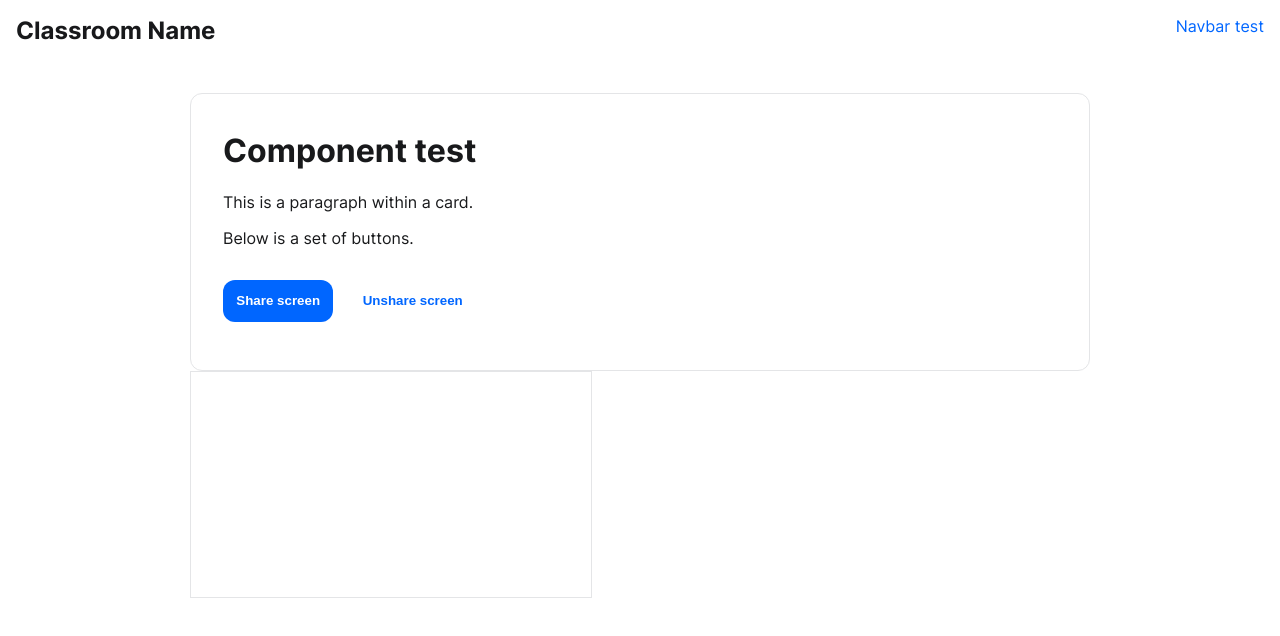
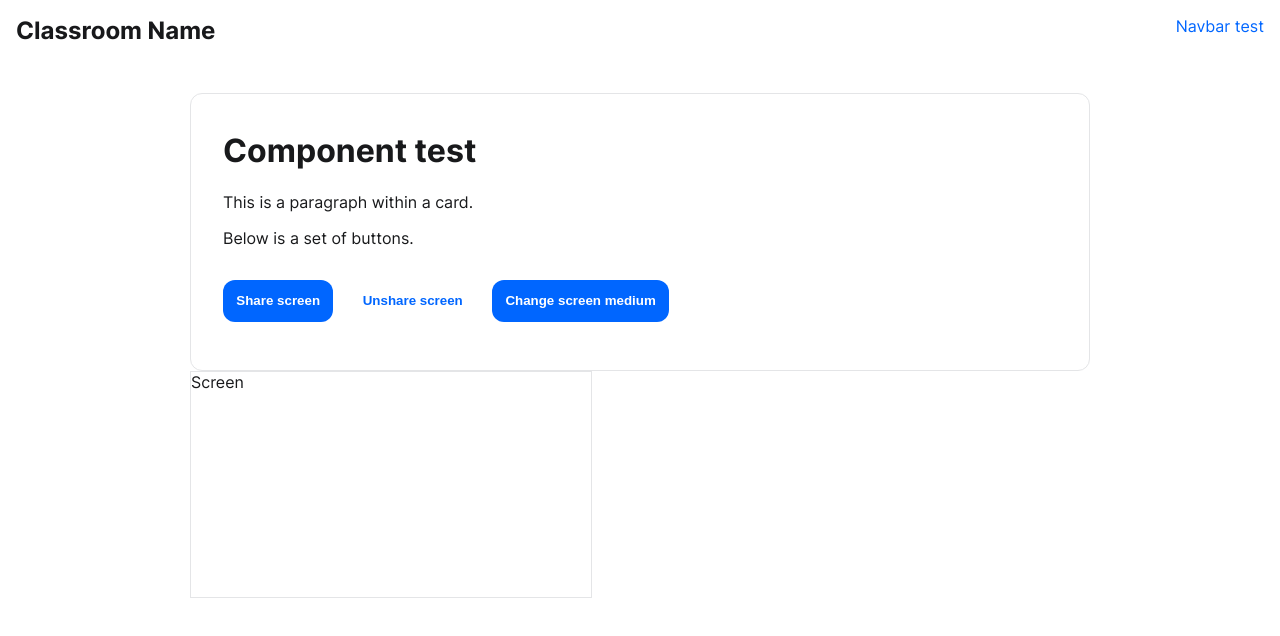
Before and after one commit to arbabf/next-gen-virtual-classroom, a Next.js app in the folder source/frontend/: page /screen in a window 1280 px wide. Shown: the top 636 px of the page. Built offline with nearby package versions, Linux system fonts and the light colour scheme.

Commit message:
Panel resize functionality. Click to expand, click again to shrink.

```diff
--- a/source/frontend/components/common/panel/Panel.module.css
+++ b/source/frontend/components/common/panel/Panel.module.css
@@ -1,19 +1,20 @@
 .screen {
-    background-color: white;
-    color: white;
+    background-color: var(--background);
     outline:4px;
     border: var(--border-light);
-    width:400px;
+    width:400px; /* Honestly it'd be more sane to use browser width/height, but if the user has to change their window size to something weird
+                    then the preview would also get weird. Defaults to 16:9 ratio. */
     height:225px;
 }
 .expandedscreen{
-    background-color: white;
-    background-image: url("/favicon.ico");
-    color:white;
+    background-color: var(--background);
     outline:4px;
     border: var(--border-light);
-    width:1280px;
-    height:720px;
+    width:100vw;
+    height:100vh;
+    position: fixed;
+    top: 0;
+    left: 0;
 }
 .screen:hover{
     cursor: pointer;
--- a/source/frontend/components/common/panel/panel.tsx
+++ b/source/frontend/components/common/panel/panel.tsx
@@ -1,36 +1,39 @@
-import { Component, MouseEventHandler } from 'react';
+/**
+ * Panels. These can be clicked to be expanded and clicked again to be shrunken.
+ * Author: Arbab Ahmed, Group 15 [Project 5]
+ * Last modified: 09/08/2022
+ */
+
+import { Component } from 'react';
 import React from 'react';
 import styles from './Panel.module.css';
-
-const elem = React.createElement
 
 /**
  * Panel properties.
  */
  type PanelProps = {
-
-	id: string;
     label: string;
 	expanded?: boolean;
-	/**
-	 * A click handler to make this button do something should it be pressed.
-	 */
-	onClick?: MouseEventHandler<HTMLElement>;
 };
 
 class Panel extends Component<PanelProps> {
 	constructor(props: PanelProps) {
 		super(props);
+		this.state = {expanded: this.props.expanded === undefined ? false : this.props.expanded}
+	}
+
+	// If using vscode with ts-react plugin, this will throw an error (alongside the classname code). But it works perfectly and is the way we should do it.
+	expandScreen = () => {
+		this.setState({expanded: !this.state.expanded})
 	}
 
 	render() {
 		return (
 			<div
 				className={
-					styles.screen + ' ' + (this.props.expanded === undefined ? styles.screen : styles.expandedscreen)
+					styles.screen + ' ' + (this.state.expanded === false ? styles.screen : styles.expandedscreen)
 				}
-				onClick={() => this.setState({expanded: !this.props.expanded})}
-
+				onClick={this.expandScreen}
 			>
                 {this.props.label}
 			</div>
--- a/source/frontend/pages/screen.tsx
+++ b/source/frontend/pages/screen.tsx
@@ -7,7 +7,6 @@ import Card from '../components/common/card/card';
 import Navbar from '../components/navigation/navbar/navbar';
 import Panel from '../components/common/panel/panel';
 import styles from '../styles/pages/Home.module.css';
-import ReactDOM from 'react-dom/client';
 
 function openScreen(){
 	console.log("I have clicked a button.")
@@ -17,15 +16,8 @@ function closeScreen(){
 	console.log("I have clicked a different button.")
 }
 
-function screenClick(){
-	console.log("I have clicked the panel.")
-	const elem = document.getElementById('root')
-	if (elem !== null){
-		console.log('e')
-		const root = ReactDOM.createRoot(elem)
-		const scrn = <Panel id='screen' label="Screen" onClick={screenClick} expanded/>
-		root.render(scrn)
-	}
+function changeScreen(){
+	console.log("I have clicked the third button.")
 }
 
 const Home: NextPage = () => {
@@ -50,9 +42,10 @@ const Home: NextPage = () => {
 					<ButtonSet>
 						<Button onClick={openScreen} label="Share screen" />
 						<Button onClick={closeScreen} label="Unshare screen" unfilled />
+						<Button onClick={changeScreen} label="Change screen medium" />
 					</ButtonSet>
 				</Card>
-				<Panel id='screen' label="Screen"/>
+				<Panel label="Screen"/>
 			</main>
 		</>
 	);
```
